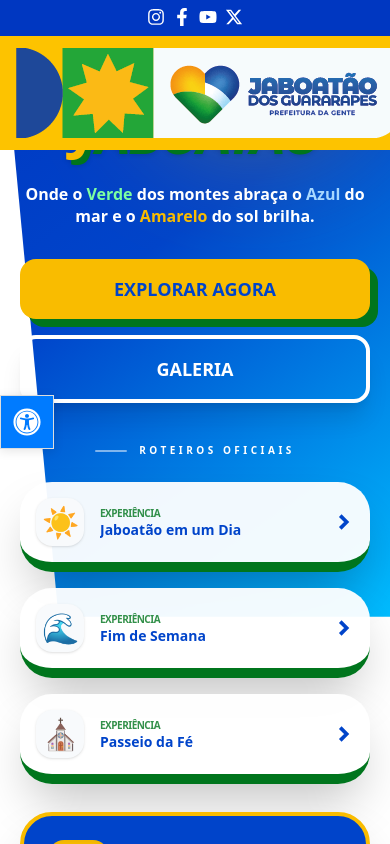
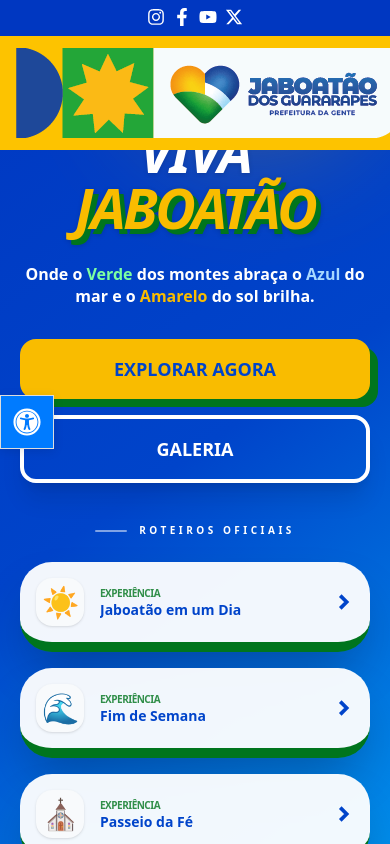
Before and after one commit to gsist/next-turismo, a Next.js app: page / in a window 390 px wide. Shown: the top 844 px of the page. Built offline with nearby package versions, Linux system fonts and the light colour scheme.

Commit message:
responsivo hero

```diff
--- a/src/app/components/site/home/HeroSection/index.tsx
+++ b/src/app/components/site/home/HeroSection/index.tsx
@@ -17,9 +17,17 @@
       {/* ── DESIGN DE FUNDO ── */}
       <div className="absolute inset-0 z-0 pointer-events-none">
 
-        {/* Bloco Azul — desktop: diagonal direita; mobile: cobre topo inteiro */}
+        {/* Mobile: fundo azul completo */}
         <div
-          className="absolute top-0 right-0 w-full lg:w-[62%] h-[55%] sm:h-[50%] lg:h-full"
+          className="lg:hidden absolute inset-0"
+          style={{
+            background: 'linear-gradient(145deg, #0037C1 0%, #0044CA 40%, #00BDFF 100%)',
+          }}
+        />
+
+        {/* Desktop: Bloco Azul lateral */}
+        <div
+          className="hidden lg:block absolute top-0 right-0 w-[62%] h-full"
           style={{
             background: 'linear-gradient(145deg, #0037C1 0%, #0044CA 40%, #00BDFF 100%)',
             clipPath: 'polygon(0% 0%, 100% 0%, 100% 100%, 15% 100%)',
@@ -28,7 +36,7 @@
 
         {/* Bloco Verde */}
         <div
-          className="absolute bottom-0 right-0 w-full lg:w-[45%] h-[12%] sm:h-[10%] lg:h-[40%] opacity-90 z-10"
+          className="absolute bottom-0 right-0 w-full h-[12%] sm:h-[10%] lg:w-[45%] lg:h-[40%] opacity-90 z-10"
           style={{
             background: 'linear-gradient(to top right, #00751D 0%, #008C32 50%, #00DD4F 100%)',
             clipPath: 'polygon(100% 0, 5% 100%, 100% 100%)',
@@ -37,7 +45,7 @@
 
         {/* Sol decorativo */}
         <div
-          className="absolute top-[-5%] right-[10%] w-48 h-48 sm:w-72 sm:h-72 lg:w-[500px] lg:h-[500px] rounded-full opacity-40"
+          className="absolute top-[-5%] right-[10%] w-48 h-48 sm:w-72 sm:h-72 lg:w-125 lg:h-125 rounded-full opacity-40"
           style={{
             background: 'radial-gradient(circle, #FDC300 0%, #F9BC00 50%, #FF8500 100%)',
             filter: 'blur(70px)',
@@ -47,10 +55,10 @@
 
       {/* ── CONTEÚDO PRINCIPAL ── */}
       <div className="
-        relative z-20 flex-grow mx-auto max-w-7xl w-full
+        relative z-20 grow mx-auto max-w-7xl w-full
         px-5 sm:px-8 lg:px-6
-        pt-12 pb-28
-        sm:pt-16 sm:pb-28
+        pt-32 pb-28
+        sm:pt-36 sm:pb-28
         lg:pt-0 lg:pb-0 lg:flex lg:items-center
       ">
         <div className="grid lg:grid-cols-12 gap-10 sm:gap-14 lg:gap-24 items-center w-full">
@@ -58,7 +66,6 @@
           {/* ── COLUNA ESQUERDA ── */}
           <div className="lg:col-span-7 flex flex-col items-center lg:items-start text-center lg:text-left">
 
-            {/* Título: branco no mobile/tablet (sobre fundo azul), azul no desktop */}
             <h1 className="
               font-black leading-[0.85] tracking-tighter uppercase italic drop-shadow-sm
               text-[clamp(3.5rem,13vw,8.5rem)]
@@ -70,7 +77,6 @@
               </span>
             </h1>
 
-            {/* Subtítulo: branco no mobile, escuro no desktop */}
             <div className="mt-8 lg:mt-16 max-w-xl">
               <p className="text-base sm:text-xl lg:text-3xl font-bold leading-snug text-white lg:text-slate-800">
                 Onde o{' '}
@@ -94,7 +100,6 @@
                 EXPLORAR AGORA
               </button>
 
-              {/* Botão Galeria: borda branca no mobile, borda azul no desktop */}
               <button className="
                 border-4 text-white font-black rounded-2xl shadow-xl transition-all
                 border-white hover:bg-white hover:text-[#0044CA]
@@ -111,15 +116,8 @@
           {/* ── COLUNA DIREITA: CARDS ── */}
           <div className="lg:col-span-5 flex flex-col gap-5 w-full max-w-md mx-auto lg:mx-0">
 
-            {/* Label desktop */}
-            <div className="hidden lg:flex items-center gap-4 mb-2 justify-end">
-              <span className="h-[2px] w-12 bg-white/40" />
-              <h3 className="text-white font-black text-xs uppercase tracking-[0.4em]">Roteiros Oficiais</h3>
-            </div>
-
-            {/* Label mobile/tablet */}
-            <div className="flex lg:hidden items-center gap-3 mb-1 justify-center">
-              <span className="h-[2px] w-8 bg-white/50 rounded-full" />
+            <div className="flex items-center gap-3 mb-1 justify-center lg:justify-end lg:mt-32">
+              <span className="h-0.5 w-8 bg-white/50 rounded-full" />
               <span className="text-white font-black text-[10px] uppercase tracking-[0.35em]">Roteiros Oficiais</span>
             </div>
 
@@ -129,10 +127,10 @@
                   key={r.label}
                   className="
                     group bg-white/95 hover:bg-[#F9BC00]
-                    p-4 sm:p-6 rounded-[2rem]
+                    p-4 sm:p-6 rounded-4xl
                     shadow-2xl transition-all duration-300
                     flex items-center gap-4 sm:gap-6
-                    cursor-pointer border-b-[10px] border-[#00751D]
+                    cursor-pointer border-b-10 border-[#00751D]
                     hover:-translate-y-1
                   "
                 >
@@ -165,7 +163,7 @@
             {/* Badge Histórico */}
             <div className="
               mt-2 sm:mt-4 p-6 sm:p-8
-              bg-[#0044CA] text-white rounded-[2rem]
+              bg-[#0044CA] text-white rounded-4xl
               flex items-center gap-4 sm:gap-6
               border-4 border-[#F9BC00] shadow-2xl
               lg:translate-x-6
```
